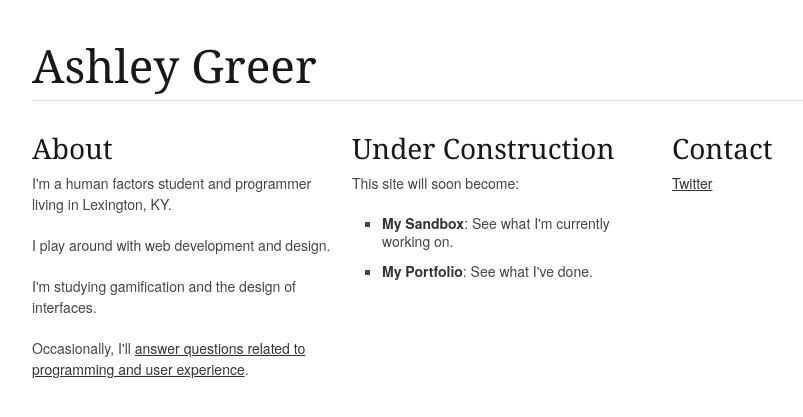
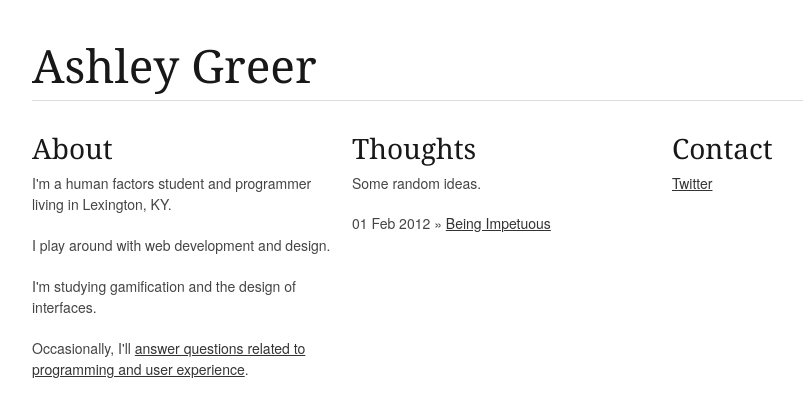
Before and after one commit to ashleybot/ashleybot.github.com, a Jekyll site: the page built from index.html, in a window 1280 px wide. Shown: the top 417 px of the page, without its empty margins (138-941 px from the left). Built offline with Jekyll 4.4.1, drawn with Linux system fonts in a browser that asks for light colours; nearby versions of some CDN libraries.

Commit message:
beginnings of a blog

```diff
--- a/_config.yml
+++ b/_config.yml
@@ -0,0 +1,3 @@
+me:
+  gravatar: fd5460bdc6504b7ba0f46b3512f4f36e
+  twitter: ashleygreer
--- a/_layouts/main.html
+++ b/_layouts/main.html
@@ -33,6 +33,10 @@
 	<body>
 
 		<div class="container">
+			<div class="sixteen columns">
+				<h1 class="remove-bottom" style="margin-top: 40px">Ashley Greer</h1>
+				<hr />
+			</div>
 			{{ content }}
 		</div><!-- container -->
 
--- /dev/null
+++ b/_posts/2012-02-01-impetuous.textile
@@ -0,0 +1,6 @@
+---
+layout: main
+title: Being Impetuous
+---
+
+h2. {{ page.title }}
--- a/index.html
+++ b/index.html
@@ -3,10 +3,7 @@
 title: ashleygreer
 ---
 
-<div class="sixteen columns">
-	<h1 class="remove-bottom" style="margin-top: 40px">Ashley Greer</h1>
-	<hr />
-</div>
+
 <div class="one-third column">
 	<h3>About</h3>
 	<p>
@@ -23,12 +20,13 @@
 	</p>
 </div>
 <div class="one-third column">
-	<h3>Under Construction</h3>
-	<p>This site will soon become:</p>
-	<ul class="square">
-		<li><strong>My Sandbox</strong>: See what I'm currently working on.</li>
-		<li><strong>My Portfolio</strong>: See what I've done.</li>
-	</ul>
+	<h3>Thoughts</h3>
+	<p>Some random ideas.</p>
+	<ul class="posts">
+    {% for post in site.posts %}
+      <li><span>{{ post.date | date_to_string }}</span> &raquo; <a href="{{ post.url }}">{{ post.title }}</a></li>
+    {% endfor %}
+  </ul>
 </div>
 <div class="one-third column">
 	<h3>Contact</h3>
```
Also changed, not shown: 1 other file.
